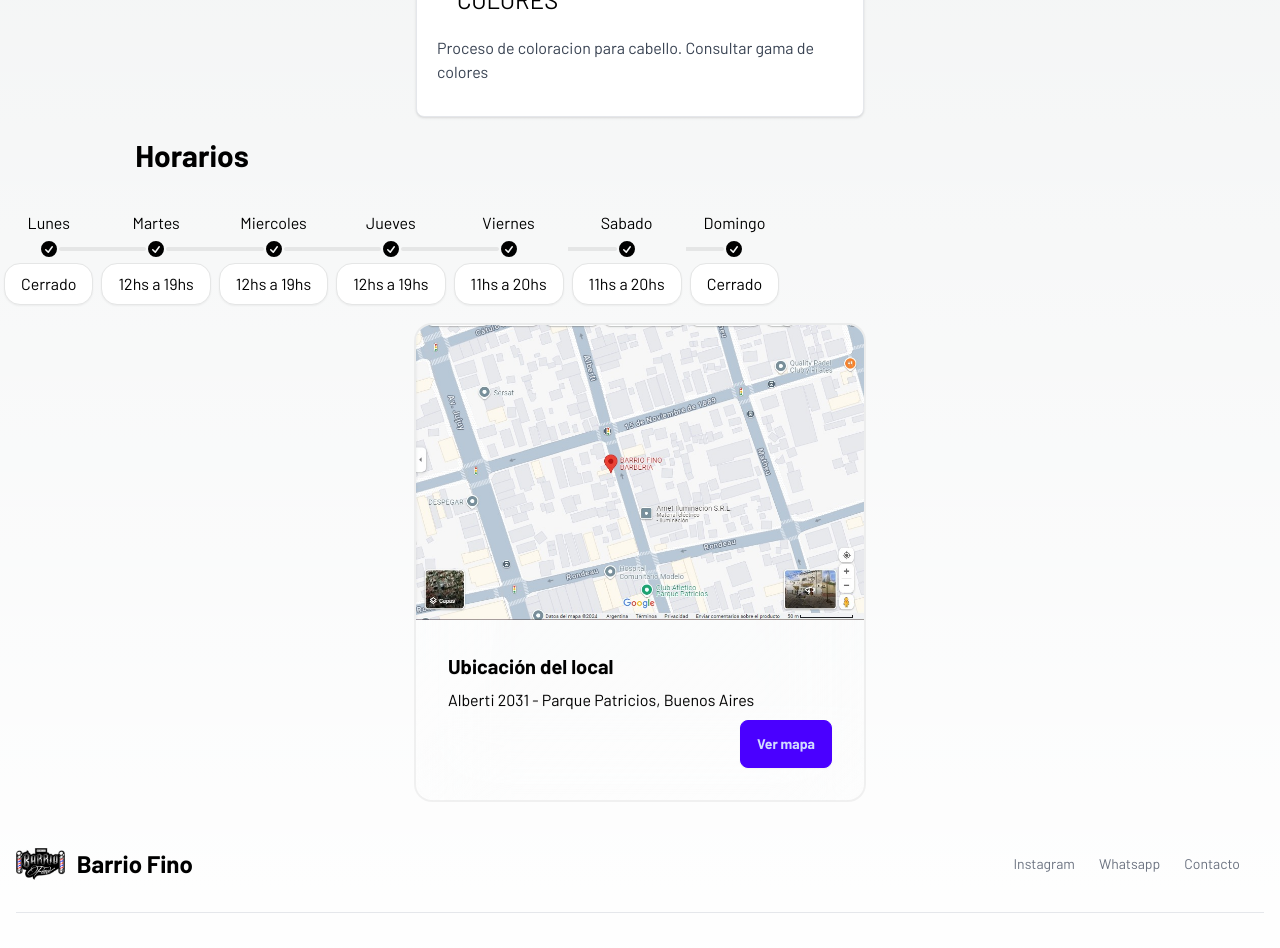
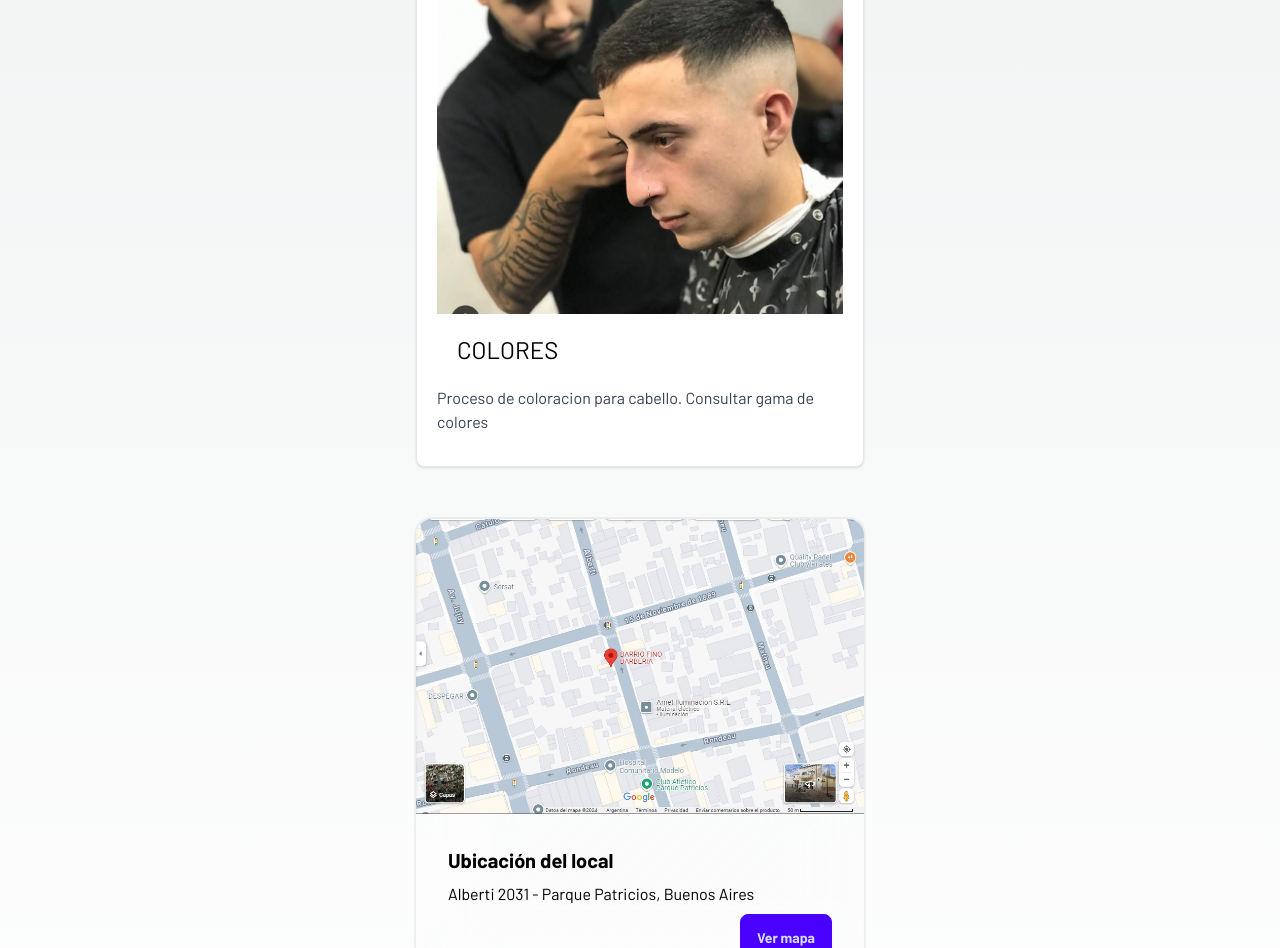
Before and after one commit to SebastianGaleano20/barber-app, a Next.js app: page / in a window 1280 px wide. Shown: the part 2920-3868 px from the top of the page. Built offline with nearby package versions, Linux system fonts and the light colour scheme.

Commit message:
Hours component finished

```diff
--- a/src/app/page.jsx
+++ b/src/app/page.jsx
@@ -3,19 +3,19 @@ import Services from "./ui/dashboard/Services"
 import Footer from "./ui/dashboard/Footer"
 import ImageGallery from "./ui/dashboard/ImageGallery"
 import Location from "./ui/dashboard/Location"
-import Contact from "./ui/dashboard/Contact"
+import Hours from "./ui/dashboard/Hours"
 
 export default function Home() {
   return (
     <>
-      <main>
+      <main className="w-full flex flex-col justify-center items-center gap-4">
         <Header />
         <ImageGallery />
+        <Hours />
         <Services />
-        <Contact />
         <Location />
+      </main>
         <Footer />
-      </main>
     </>
   )
 }
--- a/src/app/ui/dashboard/Header.jsx
+++ b/src/app/ui/dashboard/Header.jsx
@@ -4,7 +4,7 @@ import Image from 'next/image'
 export default function Header() {
   return (
     <div>
-      <section className="grid justify-items-center content-center items-center text-center h-5/6 w-screen">
+      <section className="grid p-4 justify-items-center content-center items-center text-center h-5/6 w-96">
           <Image
            src="/logo.jpeg"
            width={300}
--- a/src/app/ui/dashboard/Contact.jsx
+++ b/src/app/ui/dashboard/Hours.jsx
@@ -1,6 +1,6 @@
-export default function Contact() {
+export default function Hours() {
     return (
-        <section className="card  w-96">
+        <section className="card bg-slate-600 ring-2 ring-slate-800 p-6 rounded-lg w-11/12">
                 <h2 className="text-3xl font-bold text-center mb-4">Horarios</h2>
                 <ul className="timeline timeline-vertical lg:timeline-horizontal">
                     <li>
--- a/src/app/ui/dashboard/Location.jsx
+++ b/src/app/ui/dashboard/Location.jsx
@@ -12,7 +12,7 @@ export default function Navbar() {
                     <h2 className="card-title">Ubicación del local</h2>
                     <p>Alberti 2031 - Parque Patricios, Buenos Aires</p>
                     <div className="card-actions justify-end">
-                        <button className="btn btn-primary">Ver mapa</button>
+                        <button className="btn btn-primary"><a target="_blank" href="https://maps.app.goo.gl/CyysiyPupd8qPUur8">Ver mapa</a></button>
                     </div>
                 </div>
             </article>
```
